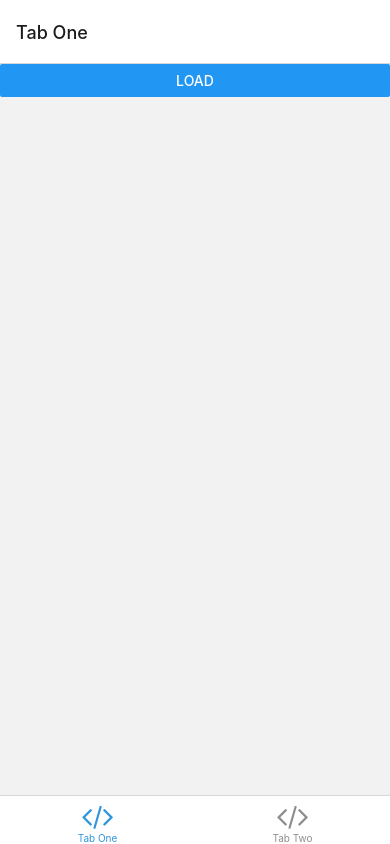
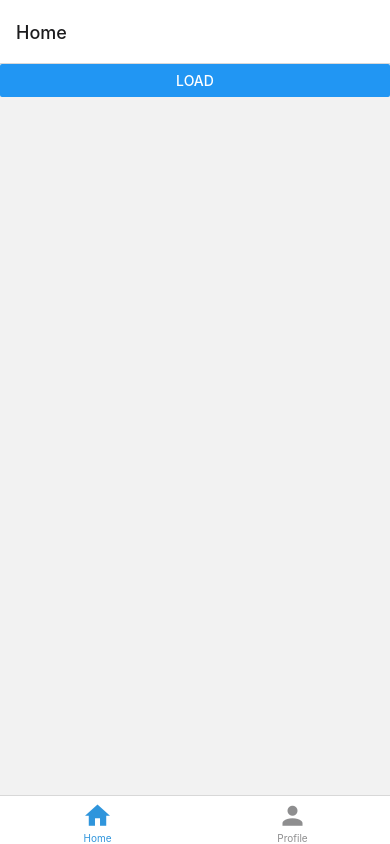
Before and after one commit to leonardo-fc/universal-app, a React Native app: screen /TabOne in a window 390 px wide. Built offline with nearby package versions, Linux system fonts and the light colour scheme; what expo-linking would draw is missing.

Commit message:
refactor: Use Themed Icon in Navigation component

```diff
--- a/src/navigation/index.tsx
+++ b/src/navigation/index.tsx
@@ -4,7 +4,6 @@
  *
  */
 import { useEffect } from 'react';
-import { FontAwesome } from '@expo/vector-icons';
 import { createBottomTabNavigator } from '@react-navigation/bottom-tabs';
 import {
   NavigationContainer,
@@ -16,12 +15,13 @@ import { useColorScheme } from 'nativewind';
 import { ColorSchemeName } from 'nativewind/dist/style-sheet/color-scheme';
 import * as NavigationBar from 'expo-navigation-bar';
 
-import NotFoundScreen from '../screens/NotFoundScreen';
-import TabOneScreen from '../screens/TabOneScreen';
-import TabTwoScreen from '../screens/TabTwoScreen';
-import { RootStackParamList, RootTabParamList } from '../types';
+import NotFoundScreen from '~/screens/NotFoundScreen';
+import TabOneScreen from '~/screens/TabOneScreen';
+import TabTwoScreen from '~/screens/TabTwoScreen';
+import { RootStackParamList, RootTabParamList } from '~/types';
 import LinkingConfiguration from './LinkingConfiguration';
 import Device from '~/constants/Device';
+import { Icon } from '~/components/Themed';
 
 export default function Navigation({
   colorScheme,
@@ -84,28 +84,25 @@ function BottomTabNavigator() {
         name='TabOne'
         component={TabOneScreen}
         options={{
-          title: 'Tab One',
-          tabBarIcon: ({ color }) => <TabBarIcon name='code' color={color} />,
+          title: 'Home',
+          tabBarIcon: createTabBarIcon('home'),
         }}
       />
       <BottomTab.Screen
         name='TabTwo'
         component={TabTwoScreen}
         options={{
-          title: 'Tab Two',
-          tabBarIcon: ({ color }) => <TabBarIcon name='code' color={color} />,
+          title: 'Profile',
+          tabBarIcon: createTabBarIcon('account'),
         }}
       />
     </BottomTab.Navigator>
   );
 }
 
-/**
- * You can explore the built-in icon families and icons on the web at https://icons.expo.fyi/
- */
-function TabBarIcon(props: {
-  name: React.ComponentProps<typeof FontAwesome>['name'];
-  color: string;
-}) {
-  return <FontAwesome size={30} style={{ marginBottom: -3 }} {...props} />;
+function createTabBarIcon(name: React.ComponentProps<typeof Icon>['name']) {
+  const TabBarIcon = ({ color }: { color: string }) => (
+    <Icon name={name} color={color} className='mb-[-3px] text-3xl' />
+  );
+  return TabBarIcon;
 }
```
